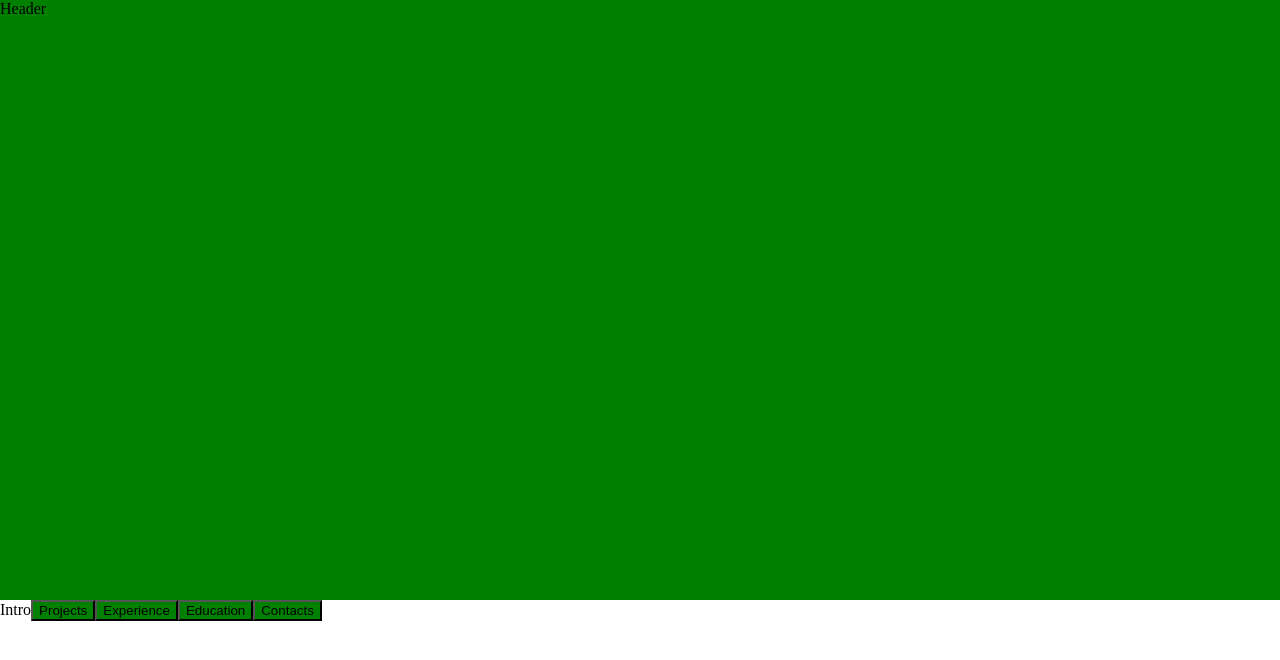
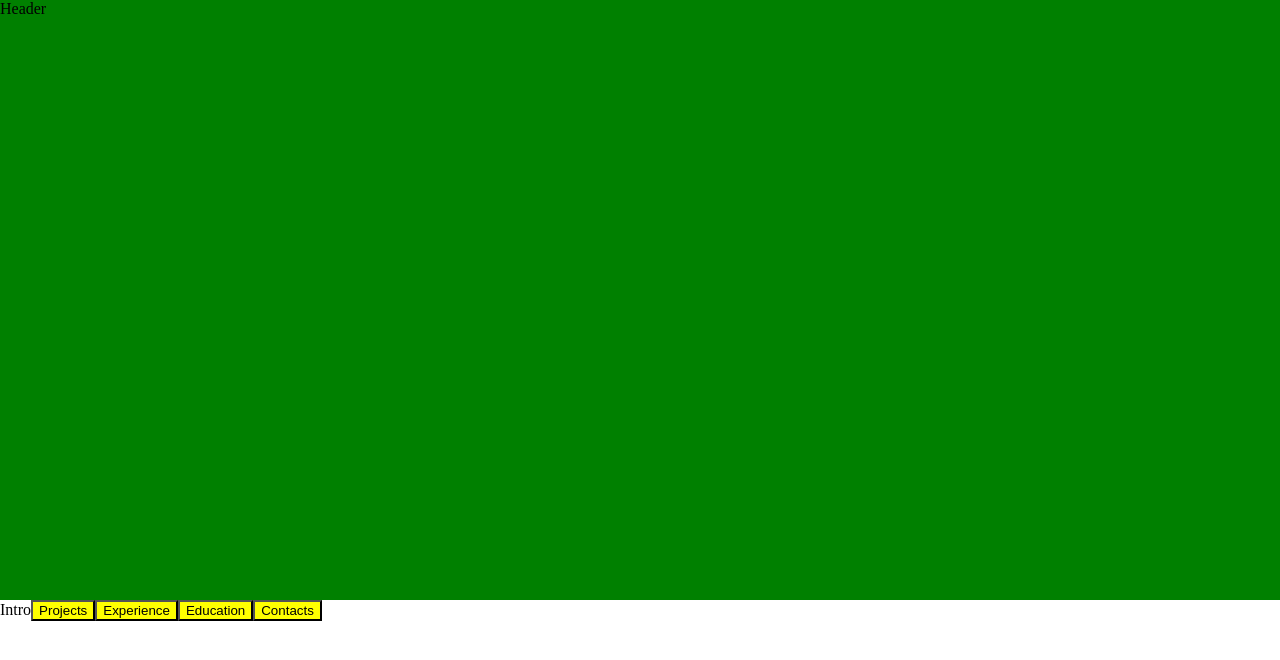
Before and after one commit to charliesmir/portfolio-charlie, a Next.js app: page / in a window 1280 px wide. Shown: the top 660 px of the page. Built offline with nearby package versions, Linux system fonts and the light colour scheme.

Commit message:
Showcase Vercel

```diff
--- a/src/app/page.tsx
+++ b/src/app/page.tsx
@@ -27,7 +27,7 @@ export default function Home() {
         Intro
         <button
           style={{
-            backgroundColor: "green",
+            backgroundColor: "yellow",
           }}
           onClick={() => scrollToSection(projectsRef)}
         >
@@ -35,7 +35,7 @@ export default function Home() {
         </button>
         <button
           style={{
-            backgroundColor: "green",
+            backgroundColor: "yellow",
           }}
           onClick={() => scrollToSection(experienceRef)}
         >
@@ -43,7 +43,7 @@ export default function Home() {
         </button>
         <button
           style={{
-            backgroundColor: "green",
+            backgroundColor: "yellow",
           }}
           onClick={() => scrollToSection(educationRef)}
         >
@@ -51,7 +51,7 @@ export default function Home() {
         </button>
         <button
           style={{
-            backgroundColor: "green",
+            backgroundColor: "yellow",
           }}
           onClick={() => scrollToSection(contactsRef)}
         >
```
